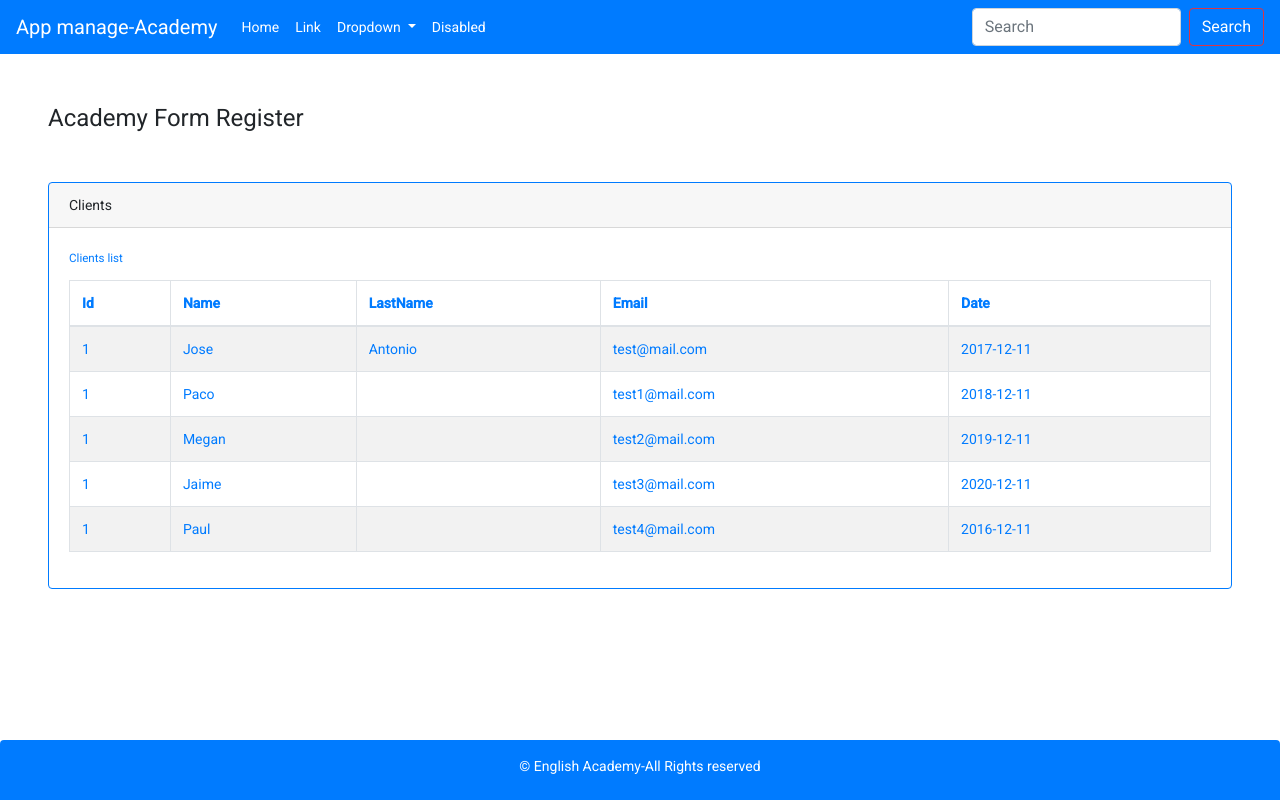
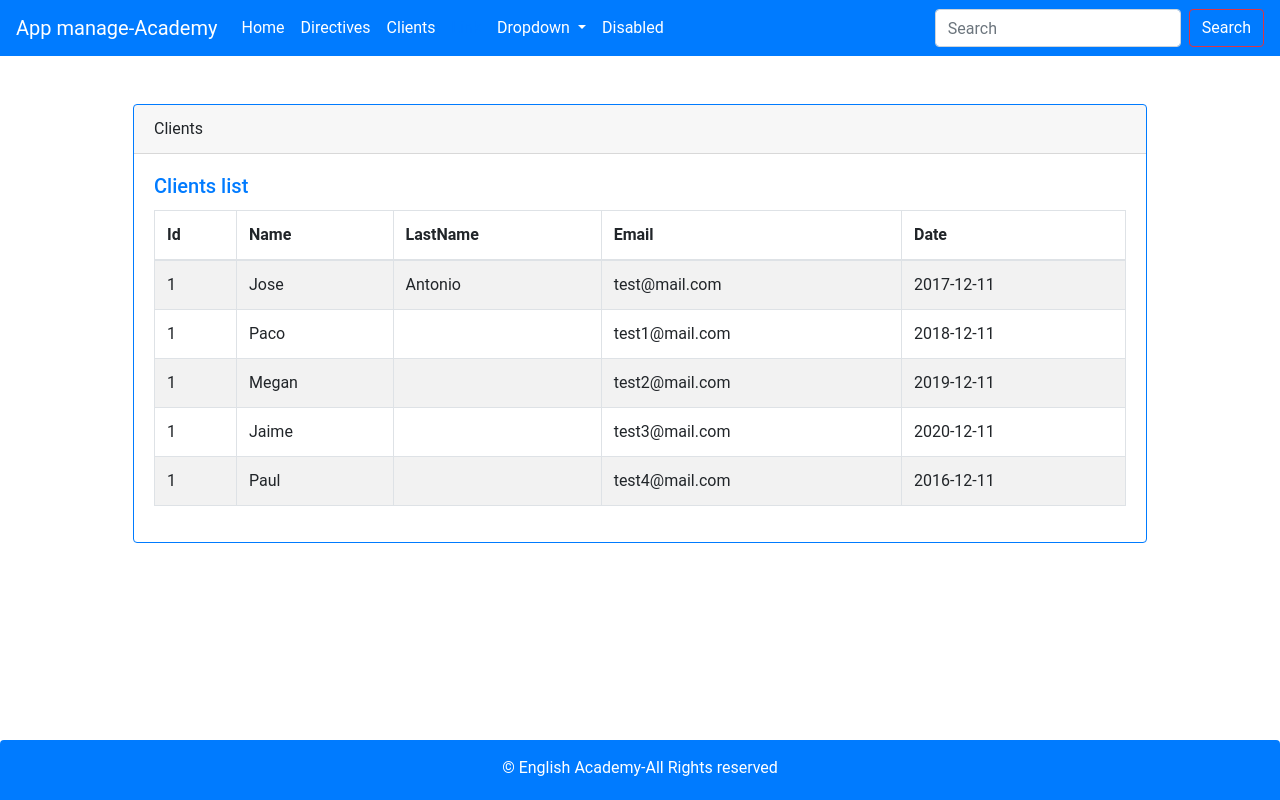
Before and after one commit to Membrive92/Client-app-Angular, an Angular app: page /clients in a window 1280 px wide. Built offline with nearby package versions, Linux system fonts and the light colour scheme.

Commit message:
route created for clients and directiva components

```diff
--- a/angular.json
+++ b/angular.json
@@ -24,10 +24,14 @@
               "src/assets"
             ],
             "styles": [
-              "./node_modules/@angular/material/prebuilt-themes/deeppurple-amber.css",
+              "./node_modules/bootstrap/dist/css/bootstrap.min.css",
               "src/styles.css"
             ],
-            "scripts": []
+            "scripts": [
+              "./node_modules/jquery/dist/jquery.slim.min.js",
+              "./node_modules/popper.js/dist/umd/popper.min.js",
+              "./node_modules/bootstrap/dist/js/bootstrap.min.js"
+            ]
           },
           "configurations": {
             "production": {
--- a/package.json
+++ b/package.json
@@ -21,6 +21,9 @@
     "@angular/platform-browser": "~9.0.0",
     "@angular/platform-browser-dynamic": "~9.0.0",
     "@angular/router": "~9.0.0",
+    "bootstrap": "^4.4.1",
+    "jquery": "^3.4.1",
+    "popper.js": "^1.16.1",
     "rxjs": "~6.5.4",
     "tslib": "^1.10.0",
     "zone.js": "~0.10.2"
--- a/src/app/app.component.html
+++ b/src/app/app.component.html
@@ -1,8 +1,6 @@
 <app-header></app-header>
+<div class="container">
+<router-outlet></router-outlet>
 
-<h1 class=" mt-5 mb-3 mr-5 ml-5">
-  {{title}}
-</h1>
-
-  <app-clients></app-clients>
+</div>
 <app-footer></app-footer>
--- a/src/app/header/header.component.html
+++ b/src/app/header/header.component.html
@@ -2,16 +2,22 @@
     <a class="navbar-brand text-white " href="#">{{ title }}</a>
     <button class="navbar-toggler" type="button" data-toggle="collapse"
   data-target="#navbarSupportedContent" aria-controls="navbarSupportedContent" aria-expanded="false" aria-label="Toggle navigation">
-      <span class="navbar-toggler-icon"></span>
+
     </button>
 
     <div class="collapse navbar-collapse text-white" id="navbarSupportedContent">
         <ul class="navbar-nav mr-auto text-white">
-            <li class="nav-item active">
-                <a class="nav-link text-white" href="#">Home <span class="sr-only">(current)</span></a>
+            <li class="nav-item ">
+                <a class="nav-link text-white" >Home <span class="sr-only">(current)</span></a>
            </li>
-           <li class="nav-item">
-              <a class="nav-link text-white" href="#">Link</a>
+           <li class="nav-item "   >
+            <a class="nav-link text-white" [routerLink]="['/directives']" routerLinkActive="router-link-active"  >Directives</a>
+       </li>
+       <li class="nav-item"   >
+        <a class="nav-link text-white" [routerLink]="['/clients']" routerLinkActive="router-link-active"  >Clients </a>
+   </li>
+           <li class="nav-item" >
+              <a class="nav-link " >Link</a>
               </li>
           <li class="nav-item dropdown">
                 <a class="nav-link dropdown-toggle text-white" href="#" id="navbarDropdown" role="button"
--- a/src/index.html
+++ b/src/index.html
@@ -6,17 +6,13 @@
   <base href="/">
   <meta name="viewport" content="width=device-width, initial-scale=1">
   <link rel="icon" type="image/x-icon" href="favicon.ico">
-  <link href="https://fonts.googleapis.com/css?family=Roboto:300,400,500&display=swap" rel="stylesheet">
-  <link href="https://fonts.googleapis.com/icon?family=Material+Icons" rel="stylesheet">
-  <link rel="stylesheet" href="https://maxcdn.bootstrapcdn.com/bootstrap/4.0.0/css/bootstrap.min.css" integrity="sha384-Gn5384xqQ1aoWXA+058RXPxPg6fy4IWvTNh0E263XmFcJlSAwiGgFAW/dAiS6JXm" crossorigin="anonymous">
+
 </head>
-<body class="mat-typography">
+<body >
 
   <app-root></app-root>
-  <mat-slider min="1" max="100" step="1" value="1"></mat-slider>
 
-  <script src="https://code.jquery.com/jquery-3.4.1.slim.min.js" integrity="sha384-J6qa4849blE2+poT4WnyKhv5vZF5SrPo0iEjwBvKU7imGFAV0wwj1yYfoRSJoZ+n" crossorigin="anonymous"></script>
-  <script src="https://cdn.jsdelivr.net/npm/popper.js@1.16.0/dist/umd/popper.min.js" integrity="sha384-Q6E9RHvbIyZFJoft+2mJbHaEWldlvI9IOYy5n3zV9zzTtmI3UksdQRVvoxMfooAo" crossorigin="anonymous"></script>
-  <script src="https://stackpath.bootstrapcdn.com/bootstrap/4.4.1/js/bootstrap.min.js" integrity="sha384-wfSDF2E50Y2D1uUdj0O3uMBJnjuUD4Ih7YwaYd1iqfktj0Uod8GCExl3Og8ifwB6" crossorigin="anonymous"></script>
+
+
 </body>
 </html>
```
Also changed, not shown: src/app/app.module.ts (+11 -1 lines), 1 other file (tests, documents, lock files or other folders).
